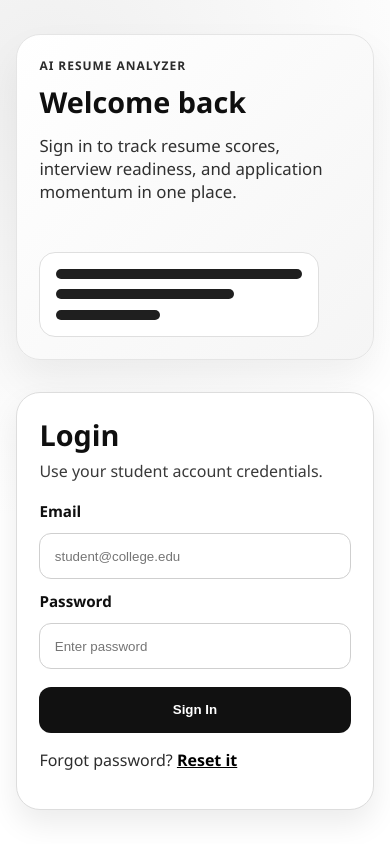
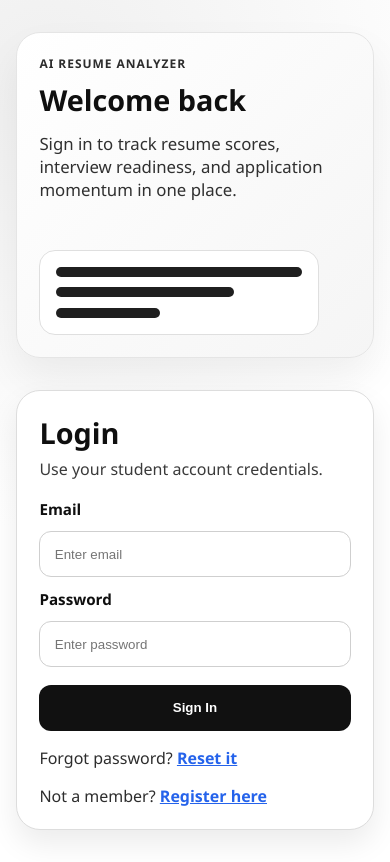
Before and after one commit to NeuroForgeLabs-26/AI-Resume-Analyzer-for-Students, a React (Vite) app: page / in a window 390 px wide. Built offline with nearby package versions, Linux system fonts and the light colour scheme.

Commit message:
email fixes

```diff
--- a/src/App.jsx
+++ b/src/App.jsx
@@ -22,7 +22,7 @@ export default function App() {
 
                     <form className="login-form">
                         <label htmlFor="email">Email</label>
-                        <input id="email" type="email" placeholder="student@college.edu" />
+                        <input id="email" type="email" placeholder="Enter email" />
 
                         <label htmlFor="password">Password</label>
                         <input id="password" type="password" placeholder="Enter password" />
@@ -30,9 +30,14 @@ export default function App() {
                         <button type="submit">Sign In</button>
                     </form>
 
-                    <p className="helper-text">
-                        Forgot password? <a href="#">Reset it</a>
-                    </p>
+                    <div className="helper-row">
+                        <p className="helper-text">
+                            Forgot password? <a href="#">Reset it</a>
+                        </p>
+                        <p className="helper-text helper-right">
+                            Not a member? <a href="/register">Register here</a>
+                        </p>
+                    </div>
                 </div>
             </section>
         </main>
--- a/src/index.css
+++ b/src/index.css
@@ -162,13 +162,25 @@ body {
     transform: translateY(-1px);
 }
 
+.helper-row {
+    margin-top: 1rem;
+    display: flex;
+    align-items: center;
+    justify-content: space-between;
+    gap: 1rem;
+}
+
 .helper-text {
-    margin-top: 1rem;
+    margin: 0;
     color: #2d2d2d;
 }
 
+.helper-right {
+    text-align: right;
+}
+
 .helper-text a {
-    color: #000000;
+    color: #2563eb;
     font-weight: 700;
 }
 
@@ -181,4 +193,13 @@ body {
     .form-card {
         padding: 1.4rem;
     }
+
+    .helper-row {
+        flex-direction: column;
+        align-items: flex-start;
+    }
+
+    .helper-right {
+        text-align: left;
+    }
 }
```
